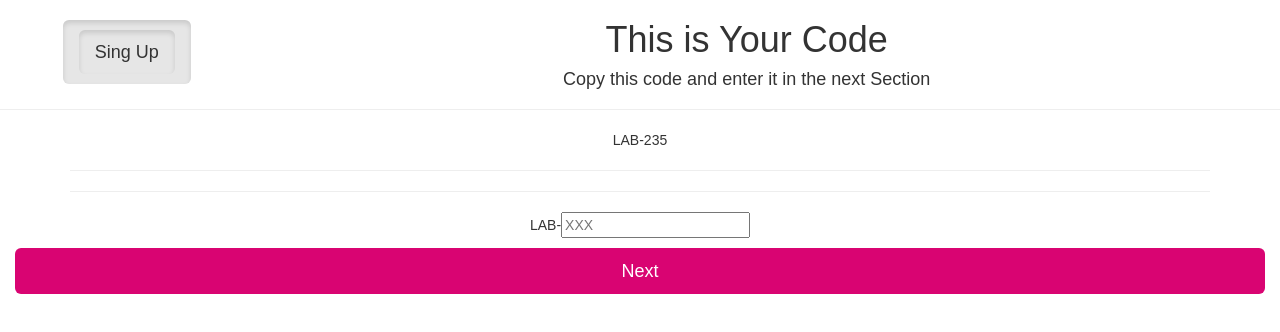
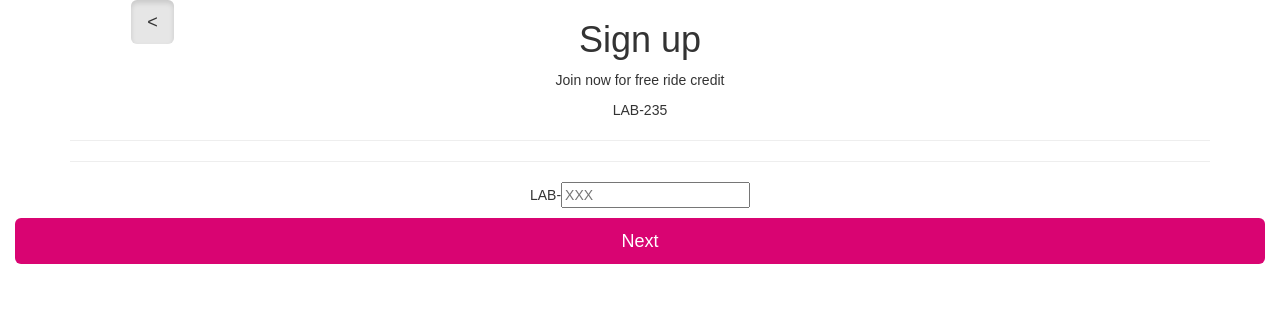
Before and after one commit to haidyduenas/Lyft-app-react, a React (Create React App) app: page /code in a window 1280 px wide. Shown: the top 332 px of the page. Built offline with nearby package versions, Linux system fonts and the light colour scheme.

Commit message:
cambios a las direcciones

```diff
--- a/src/Code.js
+++ b/src/Code.js
@@ -1,10 +1,6 @@
 import React, {Component} from 'react';
 import {
-	BrowserRouter,
-	Route,
-	Switch,
-	NavLink,
-	Redirect
+	NavLink
 } from 'react-router-dom';
 import './App.css';
 
@@ -18,20 +14,24 @@ const geraNumeroAleatorio = () => {
 
 const Code = () => {
    return (
-    <div>
-		<header className="text-center">
-			<div className="col-md-2 col-sm-2 col-xs-2">
-			   	<div className="back-page1 text-center">
-			   		<ul>
-				   		<li className="btn btn-default btn-lg active init"><NavLink className="btn btn-default btn-lg active init" to="/signup">Sing Up</NavLink ></li>
-			   		</ul>
-			   	</div>
-		   	</div>
-			<h1>This is Your Code</h1>
-			<h4>Copy this code and enter it in the next Section</h4>
-			<hr/>
-		</header>
-
+         <div>
+            <div className="container-fluid">
+                <div className="container">
+                    <div className="row">
+                        <div className="col-md-2 col-sm-2 col-xs-2">
+                            <div className="back-page1 text-center">
+                                <NavLink className="btn btn-default btn-lg active init" to="/signup">&lt;</NavLink >
+                            </div>
+                        </div>
+                        <div className="col-md-8 col-sm-8 col-xs-8">
+                            <div className="title-signup text-center">
+                                <h1>Sign up</h1>
+                                <p>Join now for free ride credit</p>
+                            </div>
+                        </div>
+                    </div>
+                </div>
+            </div>
 		<section className = "codigo">
             <div className="container">
                 <div className="row">
@@ -46,12 +46,11 @@ const Code = () => {
                 <div className="row">
                     <div className="col-md-12 col-sm-12 col-xs-12 text-center">
                          <p><span className="lab">LAB-</span>
-                            <input id="codigo-input" type="number" placeholder="XXX" readonly/>
+                            <input id="codigo-input" type="number" placeholder="XXX" readOnly/>
                          </p>
                      </div>
                  </div>
             </div>
-
             <div className="col-xs-12 col-sm-12 text-center">
                 <NavLink to={"/signup-form"}className="btn btn-lyft btn-lg btn-block">
 					 Next
--- a/src/Home.js
+++ b/src/Home.js
@@ -1,4 +1,5 @@
 import React, {Component} from 'react';
+import './App.css';
 import {
 	BrowserRouter,
 	Route,
--- a/src/SignUp.js
+++ b/src/SignUp.js
@@ -8,18 +8,23 @@ import {
 const SignUp = ({model}) => {
 	return (
   			<div>
-		<header className="text-center">
+                <div className="container-fluid">
+				<div className="container">
+					<div className="row">
 						<div className="col-md-2 col-sm-2 col-xs-2">
 							<div className="back-page1 text-center">
-			   		<ul>
-				   		<li className="btn btn-default btn-lg active init"><NavLink className="btn btn-default btn-lg active init" to="/home">Sing Up</NavLink ></li>
-			   		</ul>
+								<NavLink className="btn btn-default btn-lg active init" to="/home">&lt;</NavLink >
 							</div>
 						</div>
+						<div className="col-md-8 col-sm-8 col-xs-8">
+							<div className="title-signup text-center">
 								<h1>Sign up</h1>
-			<h4>Join now for free ride credit</h4>
-			<hr/>
-		</header>
+								<p>Join now for free ride credit</p>
+							</div>
+						</div>
+					</div>
+				</div>
+			</div>
 	  		<section className="container">
 	  		<div className="phone container">
 			  	<div className="row">
--- a/src/SignUpForm.js
+++ b/src/SignUpForm.js
@@ -1,4 +1,5 @@
 import React, {Component} from 'react';
+import './App.css';
 import {
 	BrowserRouter,
 	Route,
@@ -18,8 +19,6 @@ class SignUpForm extends Component {
 
 	render () {
 		const {model} = this.props;
-		console.log('SignUpForm');
-
 		const onInputChange = (e) => {
 			this.setState ({
 				goFordward: e.target.checked
@@ -32,7 +31,7 @@ class SignUpForm extends Component {
                         <div className="row">
                             <div className="col-md-2 col-sm-2 col-xs-2">
                                 <div className="back-page1 text-center">
-									<NavLink className="btn btn-default btn-lg active init" to="/signup">&lt;</NavLink >
+									<NavLink className="btn btn-default btn-lg active init" to="/code">&lt;</NavLink >
                                 </div>
                             </div>
                             <div className="col-md-8 col-sm-8 col-xs-8">
@@ -44,10 +43,10 @@ class SignUpForm extends Component {
                         </div>
                     </div>
                 </div>
-				<div class="container-fluid">
-            		<div class="container">
-                		<div class="row">
-                    		<div class="col-md-12 col-sm-12 col-xs-12 text-center">
+				<div className="container-fluid">
+            		<div className="container">
+                		<div className="row">
+                    		<div className="col-md-12 col-sm-12 col-xs-12 text-center">
             					<form data-toggle="validator">
                 					<div className="form-group row">
 										<div className="col-lg-12 col-md-6 input-group">
```
Lines whose indentation alone changed are shown as unchanged.
